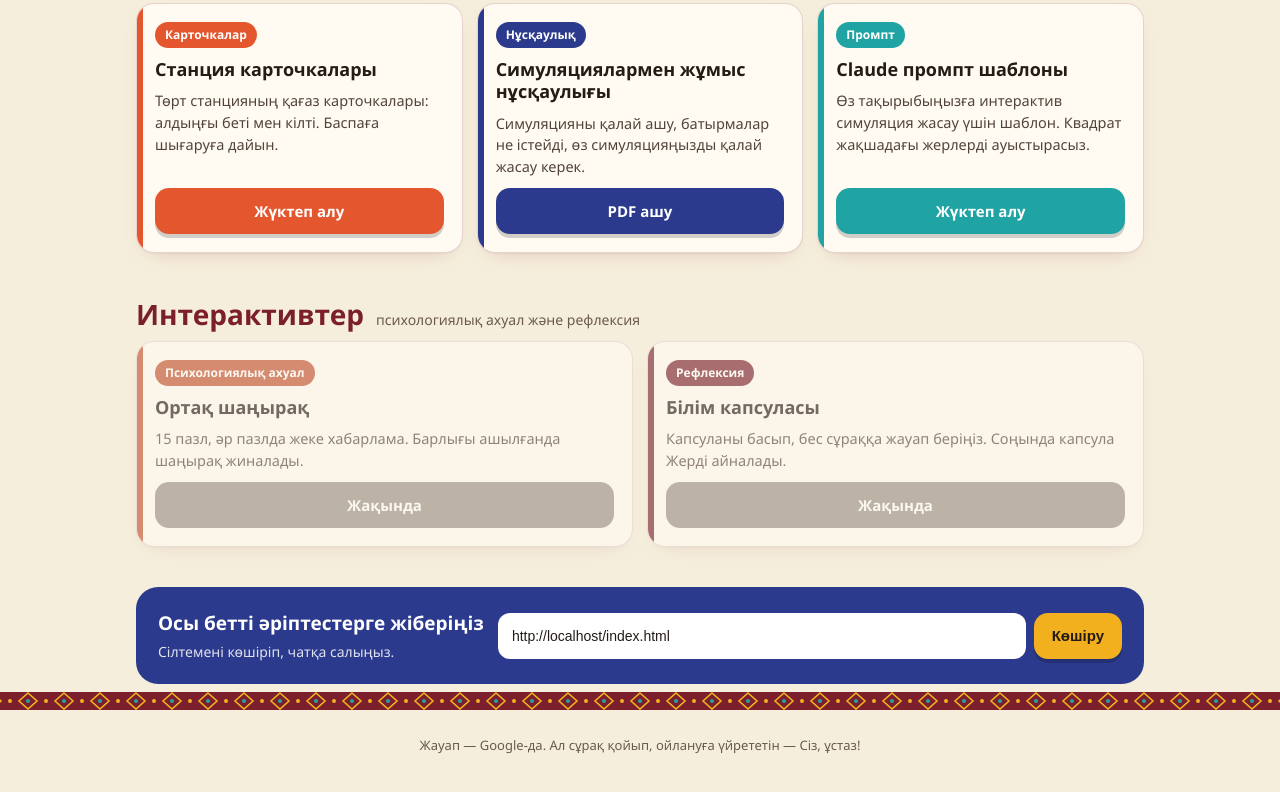
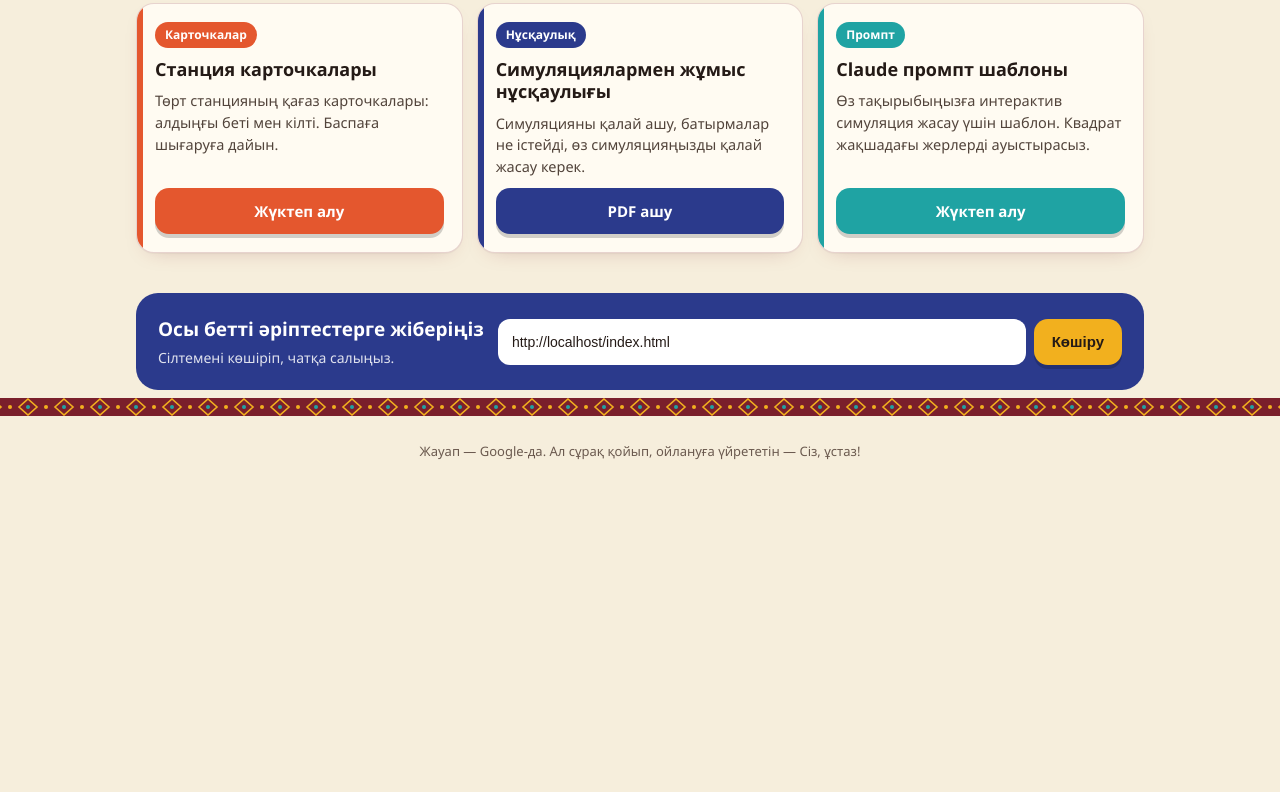
Before and after one commit to Aissulu1988/MC_Googldan-tabylmaityn-fizika, a plain HTML site: page index.html in a window 1280 px wide. Shown: the part 1206-1998 px from the top of the page. After the commit the page ends 1708 px from the top, so only its background shows below. Drawn offline with Linux system fonts and the light colour scheme.

Commit message:
Remove 'extra' section from index.html
Removed the 'extra' section and its related content from the HTML file.

```diff
--- a/index.html
+++ b/index.html
@@ -159,11 +159,6 @@ footer{padding:26px 0 40px; text-align:center; color:#6b5a4f; font-size:13px}
     <div class="grid" id="grid-docs"></div>
   </section>
 
-  <section id="extra">
-    <div class="sec-head"><h2>Интерактивтер</h2><small>психологиялық ахуал және рефлексия</small></div>
-    <div class="grid" id="grid-extra"></div>
-  </section>
-
   <div class="share">
     <div>
       <h3>Осы бетті әріптестерге жіберіңіз</h3>
@@ -236,20 +231,7 @@ const CONFIG = {
     { badge:"Промпт", cls:"a3",
       title:"Claude промпт шаблоны",
       text:"Өз тақырыбыңызға интерактив симуляция жасау үшін шаблон. Квадрат жақшадағы жерлерді ауыстырасыз.",
-      /* >>>>>>>>>>  ФАЙЛДЫҢ ТОЛЫҚ АТЫН ГИТХАБТАН КӨШІРІП ҚОЙЫҢЫЗ (мысалы Claude_prompt_interaktiv_simulyaciya_Izden.docx)  <<<<<<<<<< */
       url:"Claude_prompt_interaktiv_simulyaciya_Izden.docx", btn:"Жүктеп алу", download:true }
-  ],
-
-  /* ---- 4. Интерактивтер (болса, толтырыңыз; бос болса, карточка «Жақында» болады) ---- */
-  extra: [
-    { badge:"Психологиялық ахуал", cls:"a1",
-      title:"Ортақ шаңырақ",
-      text:"15 пазл, әр пазлда жеке хабарлама. Барлығы ашылғанда шаңырақ жиналады.",
-      url:"", btn:"Ашу" },
-    { badge:"Рефлексия", cls:"a4",
-      title:"Білім капсуласы",
-      text:"Капсуланы басып, бес сұраққа жауап беріңіз. Соңында капсула Жерді айналады.",
-      url:"", btn:"Ашу" }
   ]
 };
 
@@ -274,7 +256,6 @@ function render(id, items){
 render("grid-stations", CONFIG.stations);
 render("grid-bike", CONFIG.bike);
 render("grid-docs", CONFIG.docs);
-render("grid-extra", CONFIG.extra);
 
 const input=document.getElementById("pageUrl");
 input.value=location.href.split("#")[0];
```
